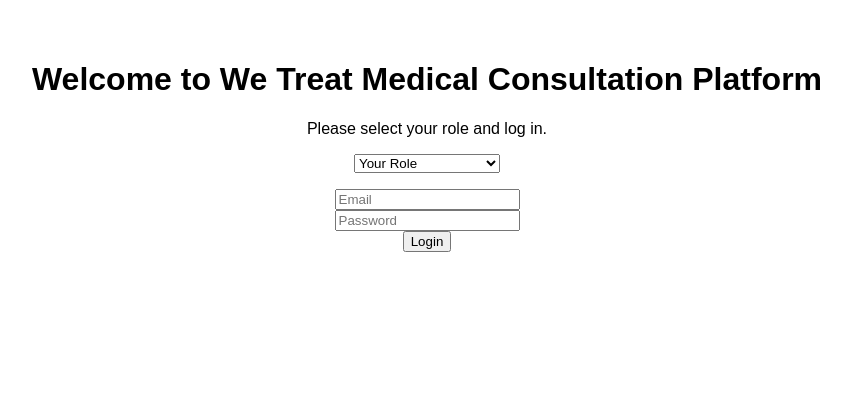
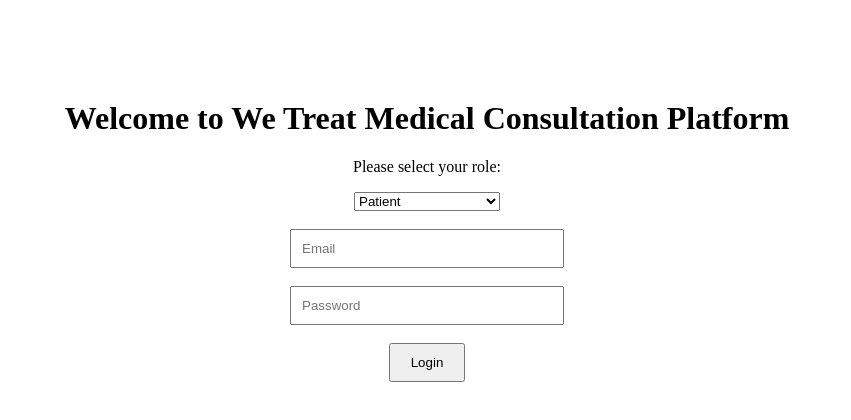
Before and after one commit to tpoerner/wetreat-2.0, a React (Vite) app in the folder frontend/: page / in a window 1280 px wide. Shown: the top 420 px of the page, without its empty margins (213-1064 px from the left). Built offline with nearby package versions, Linux system fonts and the light colour scheme.

Commit message:
Add files via upload

```diff
--- a/frontend/index.html
+++ b/frontend/index.html
@@ -1,3 +1,4 @@
+
 <!DOCTYPE html>
 <html lang="en">
   <head>
--- a/frontend/package.json
+++ b/frontend/package.json
@@ -1,3 +1,4 @@
+
 {
   "name": "wetreat-frontend",
   "version": "1.0.0",
@@ -7,6 +8,7 @@
     "preview": "vite preview"
   },
   "dependencies": {
+    "axios": "^1.6.0",
     "react": "^18.2.0",
     "react-dom": "^18.2.0"
   },
--- a/frontend/src/pages/App.jsx
+++ b/frontend/src/pages/App.jsx
@@ -1,59 +1,54 @@
+
 import React, { useState } from "react";
+import axios from "axios";
 
 const App = () => {
+  const [role, setRole] = useState("Patient");
   const [email, setEmail] = useState("");
   const [password, setPassword] = useState("");
-  const [role, setRole] = useState("");
-  const [message, setMessage] = useState("");
 
   const handleLogin = async () => {
     try {
-      const response = await fetch("https://wetreat-2.0.up.railway.app/auth/login", {
-        method: "POST",
-        headers: { "Content-Type": "application/json" },
-        body: JSON.stringify({ email, password }),
+      const response = await axios.post(`${import.meta.env.VITE_API_BASE_URL}/auth/login`, {
+        email,
+        password,
       });
-
-      if (response.ok) {
-        const data = await response.json();
-        localStorage.setItem("token", data.access_token);
-        setMessage(`Login successful! Welcome, ${role}.`);
-      } else {
-        setMessage("Login failed. Please check your credentials.");
-      }
+      alert(`Logged in as ${role}`);
     } catch (error) {
-      setMessage("Network error.");
+      console.error("Login failed:", error);
+      alert("Login failed.");
     }
   };
 
   return (
-    <div style={{ textAlign: "center", padding: "2rem", fontFamily: "Arial" }}>
+    <div style={{ textAlign: "center", marginTop: "100px" }}>
       <h1>Welcome to We Treat Medical Consultation Platform</h1>
-      <p>Please select your role and log in.</p>
-      <div style={{ marginBottom: "1rem" }}>
-        <select value={role} onChange={(e) => setRole(e.target.value)}>
-          <option value="">Your Role</option>
-          <option value="patient">Patient Input</option>
-          <option value="admin">Admin</option>
-          <option value="doctor">Medical Consultation</option>
-        </select>
-      </div>
+      <p>Please select your role:</p>
+      <select value={role} onChange={(e) => setRole(e.target.value)}>
+        <option value="Patient">Patient</option>
+        <option value="Admin">Admin</option>
+        <option value="Consulting Physician">Consulting Physician</option>
+      </select>
+      <br /><br />
       <input
         type="email"
         placeholder="Email"
         value={email}
         onChange={(e) => setEmail(e.target.value)}
-        style={{ marginBottom: "0.5rem", display: "block", margin: "auto" }}
+        style={{ padding: "10px", width: "250px" }}
       />
+      <br /><br />
       <input
         type="password"
         placeholder="Password"
         value={password}
         onChange={(e) => setPassword(e.target.value)}
-        style={{ marginBottom: "1rem", display: "block", margin: "auto" }}
+        style={{ padding: "10px", width: "250px" }}
       />
-      <button onClick={handleLogin}>Login</button>
-      {message && <p>{message}</p>}
+      <br /><br />
+      <button onClick={handleLogin} style={{ padding: "10px 20px" }}>
+        Login
+      </button>
     </div>
   );
 };
```
Also changed, not shown: frontend/src/main.jsx (+7 -6 lines), frontend/vite.config.js (+4 -3 lines).
